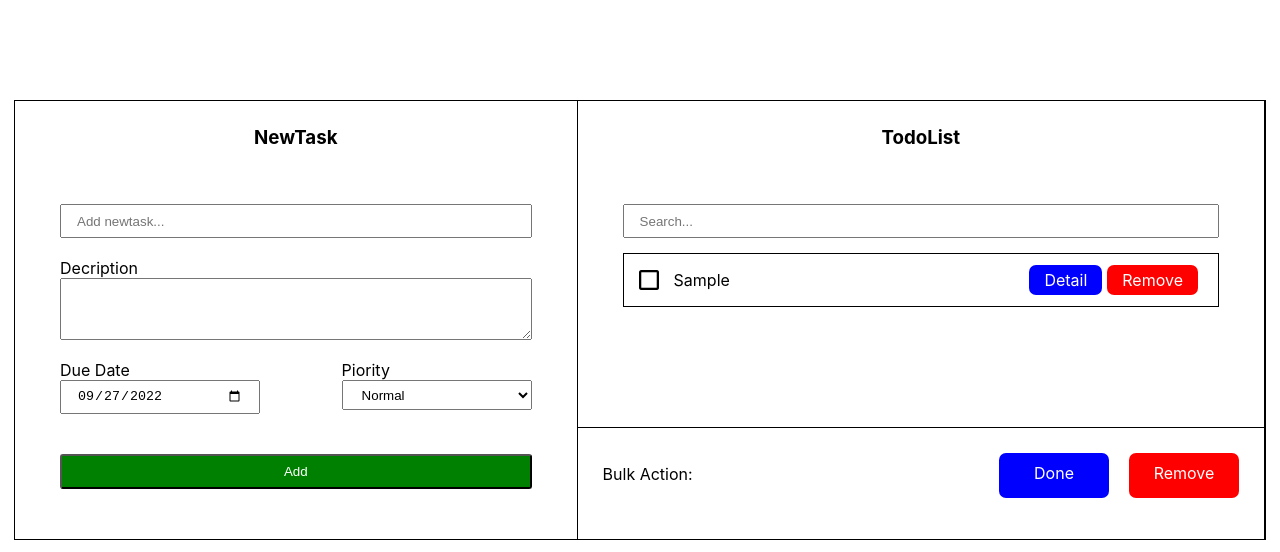
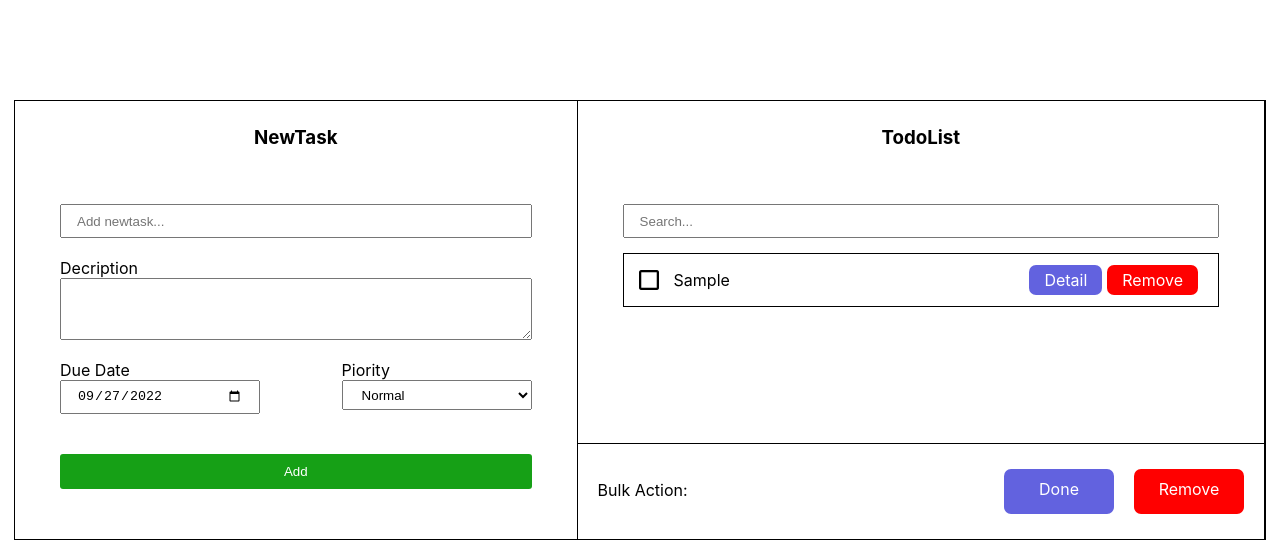
Before and after one commit to MinhVu2409/ToDoAppVu, a React (Create React App) app: page / in a window 1280 px wide. Both pictures are taken after typing "Sample", "Sample" into the empty fields and a click on the button "Add". Shown: the top 552 px of the page. Built offline with nearby package versions, Linux system fonts and the light colour scheme.

Commit message:
add and list

```diff
--- a/package.json
+++ b/package.json
@@ -12,7 +12,8 @@
     "react-dom": "^18.2.0",
     "react-scripts": "5.0.1",
     "uuid": "^9.0.0",
-    "web-vitals": "^2.1.4"
+    "web-vitals": "^2.1.4",
+    "yup": "^0.32.11"
   },
   "scripts": {
     "start": "react-scripts start",
--- a/src/Component/NewTask/NewTask.js
+++ b/src/Component/NewTask/NewTask.js
@@ -1,12 +1,12 @@
 import React from 'react';
 import Task from '../Task/Task';
 
-const NewTask = ({data, setDataItem}) => {
+const NewTask = ({data, setDataItem, addData}) => {
     return (
         <div style={{ width: "45%", display: 'flex', flexDirection: "column", borderRight: "1px solid black" }}>
             <h3 style={{ margin: "25px auto" }}>NewTask</h3>
             <div style={{ margin: "30px 45px" }}>
-                <Task data={data} setDataItem={setDataItem}/>
+                <Task data={data} setDataItem={setDataItem} addData={addData}/>
             </div>
 
         </div>
--- a/src/Component/Task/Task.js
+++ b/src/Component/Task/Task.js
@@ -1,47 +1,68 @@
-import React, { useState } from "react";
-import { Formik, useFormik } from "formik";
+import React from "react";
+import { useFormik } from "formik";
+import * as Yup from 'yup';
 import moment from "moment";
-import { v4 as uuidv4 } from 'uuid';
 
-const Task = ({ showDetal, data, setDataItem }) => {
-    console.log('dataTodolist', data);
+const Task = ({ showDetal , data, setDataItem ,addData, initialValue}) => {
+    console.log("initialValue",initialValue);
+
+
     const formik = useFormik({
-        initialValues: {
+        // enableReinitialize: true,
+        initialValues:
+        {
             title: "",
             decription: '',
             dueDate: new Date().toString(),
-            piority: "normal"
+            piority: "normal",
         },
+
+        validationSchema:Yup.object({
+            title: Yup.string().required("Please do required!!!"),
+            decription: Yup.string().required("Please do required!!!"),
+        }),
         onSubmit: (values, onSubmitProps) => {
-            setDataItem(values);
+            const id = Math.floor(Math.random() * 100000);;
+            const active = false
+            addData({...values,id,active });
             onSubmitProps.resetForm();
         }
-
-
     })
     return (
         <form
             style={{ display: "flex", flexDirection: "column" }}
             onSubmit={formik.handleSubmit}
         >
+            <div style={{ display: "flex", flexDirection: "column", marginBottom: "20px" }}>
                 <input
                     type="text"
                     placeholder='Add newtask...'
-                style={{ height: "30px", padding: "0px 15px", marginBottom: "20px" }}
+                    style={{ height: "30px", padding: "0px 15px" }}
                     name="title"
                     value={formik.values.title}
                     onChange={formik.handleChange}
                 />
-            {/* <span style={{color:'red'}}>{errors.title && touched.title && errors.title}</span> */}
+                {
+                    formik.errors.title && (
+                        <span style={{color: "red",fontSize:"12px", marginLeft:"10px"}}>{formik.errors.title}</span>
+                )
+            }
+            </div>
+
             <div style={{ display: "flex", flexDirection: "column", marginBottom: "20px" }}>
                 <label for="decription">Decription</label>
                 <textarea
                     id="decription"
                     style={{ padding: "15px" }}
                     name="decription"
-                    value={formik.values.decription}
+                    value={showDetal?data.decription:formik.values.decription}
                     onChange={formik.handleChange}
                 />
+                {
+                    formik.errors.decription && (
+                        <span style={{color: "red", fontSize:"12px",marginLeft:"10px"}}>{formik.errors.decription}</span>
+                )
+            }
             </div>
             <div style={{ display: 'flex', justifyContent: "space-between", marginBottom: "20px" }}>
                 <div style={{ display: "flex", flexDirection: "column", width: "200px" }}>
@@ -51,7 +72,7 @@ const Task = ({ showDetal, data, setDataItem }) => {
                         id="dueDate"
                         style={{ height: "30px", padding: "0 15px" }}
                         name="dueDate"
-                        value={moment(formik.values.dueDate).format("YYYY-MM-DD")}
+                        value={moment( showDetal?data.dueDate :formik.values.dueDate).format("YYYY-MM-DD")}
                         onChange={formik.handleChange}
                     />
                 </div>
@@ -61,7 +82,7 @@ const Task = ({ showDetal, data, setDataItem }) => {
                         id="piority"
                         style={{ height: "30px", padding: "0 15px" }}
                         name="piority"
-                        value={formik.values.piority}
+                        value={showDetal?data.piority:formik.values.piority}
                         onChange={formik.handleChange}
                     >
                         <option value={"low"} >Low</option>
@@ -72,7 +93,7 @@ const Task = ({ showDetal, data, setDataItem }) => {
             </div>
             <button
                 type="submit"
-                style={{ height: "35px", textAlign: "center", background: "green", borderRadius: "3px", color: "white", margin: "20px 0px", cursor: "pointer", border: "none~" }}
+                style={{ height: "35px", textAlign: "center", background: "#16a016", borderRadius: "3px", color: "white", margin: "20px 0px", cursor: "pointer", border: "none" }}
             >
                 {showDetal ? "Update" : "Add"}
             </button>
--- a/src/Component/TodoApp/TodoApp.js
+++ b/src/Component/TodoApp/TodoApp.js
@@ -4,32 +4,26 @@ import NewTask from "../NewTask/NewTask";
 
 const TodoApp = () => {
     const [data, setData] = useState([]);
-    const [dataItem,setDataItem] = useState([]);
 
-    console.log("dataItem",dataItem);
     useEffect(()=>{
         if(localStorage.getItem('data')===null){
             localStorage.setItem('data',JSON.stringify(data))
         }else{
-            let temp = JSON.parse(localStorage.getItem('data'))
-            setData(temp)
+            let tem = JSON.parse(localStorage.getItem('data'))
+            setData(tem)
         }
     },[])
-    // localStorage.setItem('data', JSON.stringify(data));
-    useEffect(()=>{
-        const temp = data.concat(dataItem);
+    const addData = (dataItem) => {
+        let temp = data.concat([dataItem])
+        temp.sort((item1,item)=> Date.parse(item1.dueDate) - Date.parse(item.dueDate) )
         setData(temp);
-        localStorage.setItem('data', JSON.stringify(temp));
-
-    },[dataItem])
-
-    // useEffect(()=>{
-    //     localStorage.setItem('data', JSON.stringify(data));
-    // },[data])
+        console.log("data",data)
+        localStorage.setItem('data',JSON.stringify(temp))
+    }
 
     return (
         <div style={{width: "1250px", margin: "100px auto 200px auto", border:"1px solid black", display:"flex"}}>
-            <NewTask  setDataItem={setDataItem}/>
+            <NewTask  addData={addData} />
             <TodoList data={data} setData={setData} />
         </div>
     );
--- a/src/Component/TodoList/TodoList.js
+++ b/src/Component/TodoList/TodoList.js
@@ -3,60 +3,65 @@ import Task from "../Task/Task";
 import activeImg from "../img/active.png";
 import noneActiveImg from "../img/none-active.png";
 
-const TodoList = ({ data , setData}) => {
+const TodoList = ({ data, setData }) => {
     const [showDetal, setShowDetal] = useState(false);
-    const [active,setActive] = useState(data.active);
-    const arr = [];
-    console.log("arr=============>",arr);
-    console.log("data==============>",data);
+    const [idShowDetail,setIdShowDetail] = useState();
 
-    const onClickDeleteItem = (idx) => {
-        setData(data.filter((e,index)=> index!== idx));
+    const onCickShowDetal = (id) => {
+        data.map(e=> {
+            if(e.id===id){
+                setShowDetal(!showDetal)
+                setIdShowDetail(id)
+            }
+        })
+    }
+    const onClickDeleteItem = (id) => {
+        const temp = data.filter((e) => e.id !== id)
+        setData(temp);
+        localStorage.setItem("data", JSON.stringify(temp))
+    }
+    const onClickActive = (id) => {
 
     }
-    const onClickActive = (e,idx) => {
-        console.log('data',data);
-        let ar = data.map((e,index) =>{
-            if(idx === index){
-                e.active= !e.active;
-            }
-        })
-        console.log("arr");
-        setData(...ar);
-    }
+
     return (
-        <div style={{ width: "55%", display: 'flex', flexDirection: "column", borderRight: "1px solid black" }}>
+        <div style={{ width: "55%", display: 'flex', flexDirection: "column", borderRight: "1px solid black", position: "relative" }}>
             <h3 style={{ margin: "25px auto" }}>TodoList</h3>
             <div style={{ display: "flex", flexDirection: "column", margin: "30px 45px 120px 45px" }}>
                 <input type="search" style={{ height: "34px", padding: "0px 15px" }} placeholder="Search..." />
                 {
-                    data.map((e, idx) => (
-
-                        <div style={{ paddingTop: "15px" }} key={idx}>
+                    data.length > 0 && data.map((e) => (
+                        <div style={{ paddingTop: "15px" }} key={e.id}>
                             <div style={{ display: "flex", position: "relative", alignItems: "center", border: "1px solid black" }}>
                                 <img
                                     src={e.active ? activeImg : noneActiveImg}
                                     style={{ width: "20px", height: "20px", margin: "0 15px" }}
-                                    onClick={()=> onClickActive(e,idx)}
+                                    onClick={()=>onClickActive(e.id)}
                                 />
                                 <p> {e.title} </p>
                                 <div style={{ display: "flex", position: "absolute", right: "20px" }}>
                                     <div
-                                        style={{ padding: "5px 15px", background: "blue", borderRadius: "7px", marginRight: "5px", color: "white", cursor: "pointer" }}
-                                        onClick={() => setShowDetal(!showDetal)}
+                                        style={{ padding: "5px 15px", background: "#6262df", borderRadius: "7px", marginRight: "5px", color: "white", cursor: "pointer" }}
+                                        onClick={() => onCickShowDetal(e.id)}
                                     >
                                         Detail
                                     </div>
                                     <div
                                         style={{ padding: "5px 15px", background: "red", borderRadius: "7px", color: "white", cursor: "pointer" }}
-                                        onClick={()=> onClickDeleteItem(idx)}
+                                        onClick={() => onClickDeleteItem(e.id)}
                                     >
                                         Remove
                                     </div>
                                 </div>
                             </div>
-                            <div style={{ padding: "25px", border: "1px solid black", display: showDetal ? 'block' : 'none' }}>
-                                <Task showDetal={showDetal} data={e} />
+                            <div style={{ padding: "25px", border: "1px solid black", display: idShowDetail===e.id ? 'block' : 'none' }}>
+                                <Task showDetal={showDetal} data={e}
+                                        initialValue={{
+                                            title: data.title,
+                                            decription: data.decription,
+                                            dueDate: data.dueDate,
+                                            piority: data.piority
+                                        }} />
                             </div>
                         </div>
                     ))
@@ -65,11 +70,11 @@ const TodoList = ({ data , setData}) => {
             </div>
 
 
-            <div style={{ borderTop: "1px solid black", padding: "0 25px", }}>
-                <div style={{ display: "flex", justifyContent: "space-between" }}>
+            <div style={{ borderTop: "1px solid black", width: "100%", position: "absolute", bottom: 0 }}>
+                <div style={{ display: "flex", justifyContent: "space-between", padding: "0 20px" }}>
                     <p style={{ paddingTop: "20px" }}>Bulk Action:</p>
                     <div style={{ display: "flex" }}>
-                        <div style={{ width: "110px", height: "35px", textAlign: "center", paddingTop: "10px", background: "blue", borderRadius: "7px", margin: "25px 0px", color: "white", cursor: "pointer", marginRight: "20px" }}>Done</div>
+                        <div style={{ width: "110px", height: "35px", textAlign: "center", paddingTop: "10px", background: "#6262df", borderRadius: "7px", margin: "25px 0px", color: "white", cursor: "pointer", marginRight: "20px" }}>Done</div>
                         <div style={{ width: "110px", height: "35px", textAlign: "center", paddingTop: "10px", background: "red", borderRadius: "7px", margin: "25px 0px", color: "white", cursor: "pointer" }}>Remove</div>
                     </div>
                 </div>
```
Also changed, not shown: 1 other file (tests, documents, lock files or other folders). Lines whose indentation alone changed are shown as unchanged.
